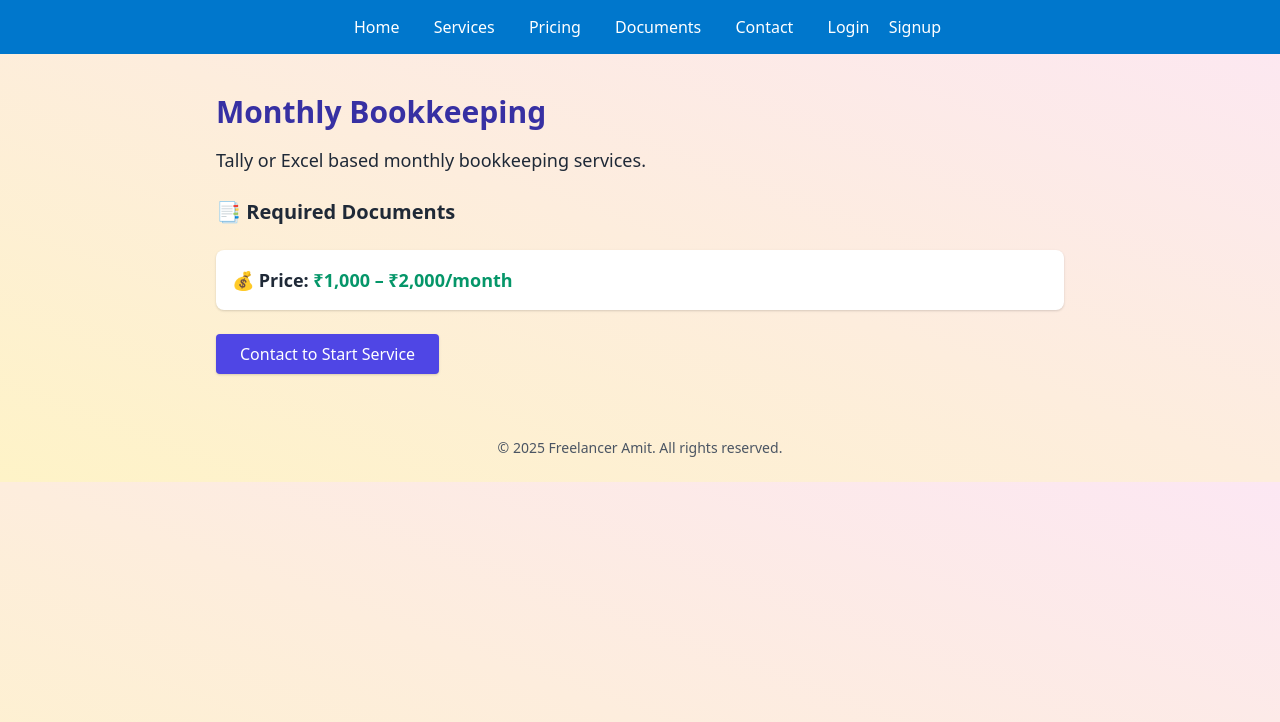
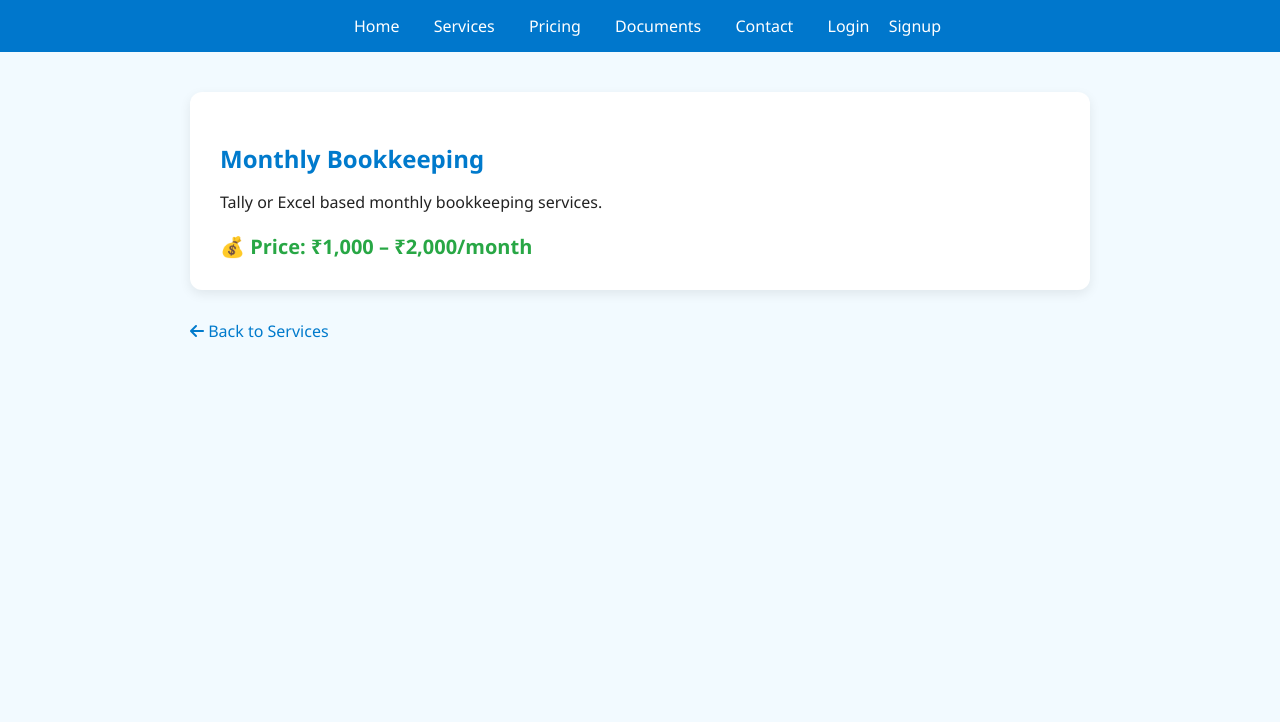
Before and after one commit to AMIT8480927094/freelancer-amit-site, a Flask app: page /service/bookkeeping in a window 1280 px wide. Shown: the top 722 px of the page. Run offline with Flask 3, Linux system fonts and the light colour scheme.

Commit message:
Update service_details.html

```diff
--- a/templates/service_details.html
+++ b/templates/service_details.html
@@ -1,38 +1,63 @@
 <!DOCTYPE html>
 <html lang="en">
 <head>
-  <meta charset="UTF-8" />
-  <meta name="viewport" content="width=device-width, initial-scale=1.0"/>
-  <title>{{ service.title }} – Details</title>
-  <link href="https://cdn.jsdelivr.net/npm/tailwindcss@2.2.19/dist/tailwind.min.css" rel="stylesheet" />
+  <meta charset="UTF-8">
+  <title>{{ service.title }} – Freelancer Amit</title>
+  <link rel="stylesheet" href="https://cdnjs.cloudflare.com/ajax/libs/font-awesome/6.4.0/css/all.min.css">
+  <style>
+    body {
+      font-family: 'Segoe UI', sans-serif;
+      margin: 0;
+      background: #f2faff;
+      color: #222;
+    }
+    .container {
+      max-width: 900px;
+      margin: auto;
+      padding: 40px 20px;
+    }
+    h2 {
+      color: #007acc;
+      margin-bottom: 10px;
+    }
+    .details {
+      background: #fff;
+      padding: 30px;
+      border-radius: 12px;
+      box-shadow: 0 4px 12px rgba(0,0,0,0.08);
+      transition: all 0.3s ease;
+    }
+    .details:hover {
+      box-shadow: 0 6px 20px rgba(0,0,0,0.1);
+    }
+    .price {
+      margin-top: 20px;
+      font-size: 20px;
+      font-weight: bold;
+      color: #28a745;
+    }
+    a.back-link {
+      display: inline-block;
+      margin-top: 30px;
+      color: #007acc;
+      text-decoration: none;
+    }
+    a.back-link:hover {
+      text-decoration: underline;
+    }
+  </style>
 </head>
-<body class="bg-gradient-to-tr from-yellow-100 to-pink-100 text-gray-800">
+<body>
   {% include 'navbar.html' %}
 
-  <section class="max-w-4xl mx-auto px-6 py-10">
-    <h1 class="text-3xl font-bold text-indigo-800 mb-4">{{ service.title }}</h1>
-    <p class="text-lg mb-6">{{ service.desc }}</p>
-
-    <div class="mb-6">
-      <h2 class="text-xl font-semibold mb-2">📑 Required Documents</h2>
-      <ul class="list-disc pl-6">
-        {% for doc in service.docs %}
-        <li>{{ doc }}</li>
-        {% endfor %}
-      </ul>
+  <div class="container">
+    <div class="details">
+      <h2>{{ service.title }}</h2>
+      <p>{{ service.desc }}</p>
+      <div class="price">💰 Price: {{ service.price }}</div>
     </div>
 
-    <div class="bg-white rounded-lg shadow p-4 mb-6">
-      <h3 class="text-lg font-semibold">💰 Price: <span class="text-green-600">{{ service.price }}</span></h3>
-    </div>
-
-    <a href="{{ url_for('contact') }}" class="inline-block bg-indigo-600 text-white px-6 py-2 rounded shadow hover:bg-indigo-700">
-      Contact to Start Service
-    </a>
-  </section>
-
-  <footer class="text-center py-6 text-sm text-gray-600">
-    &copy; 2025 Freelancer Amit. All rights reserved.
-  </footer>
+    <a class="back-link" href="{{ url_for('services') }}"><i class="fas fa-arrow-left"></i> Back to Services</a>
+  </div>
 </body>
 </html>
```
